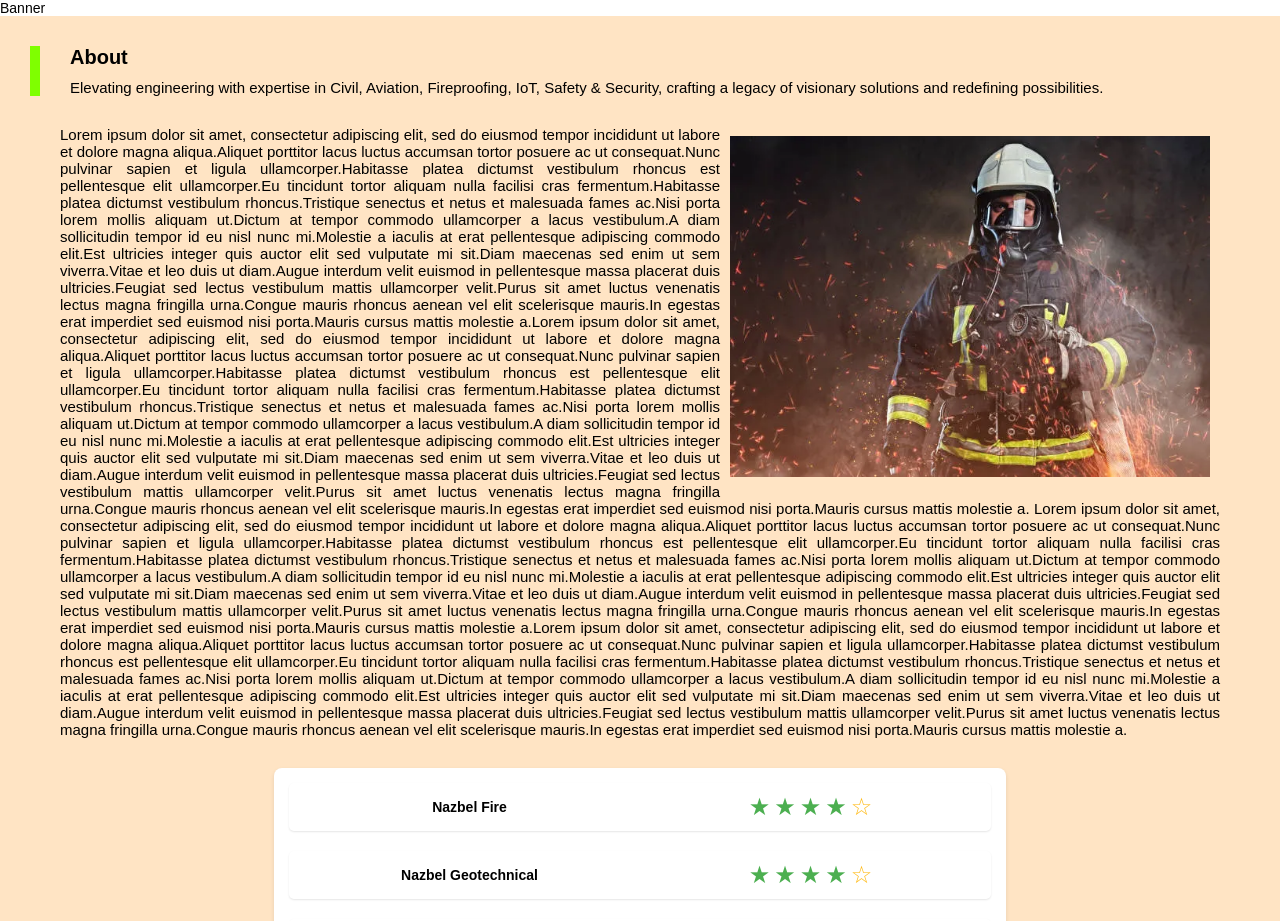
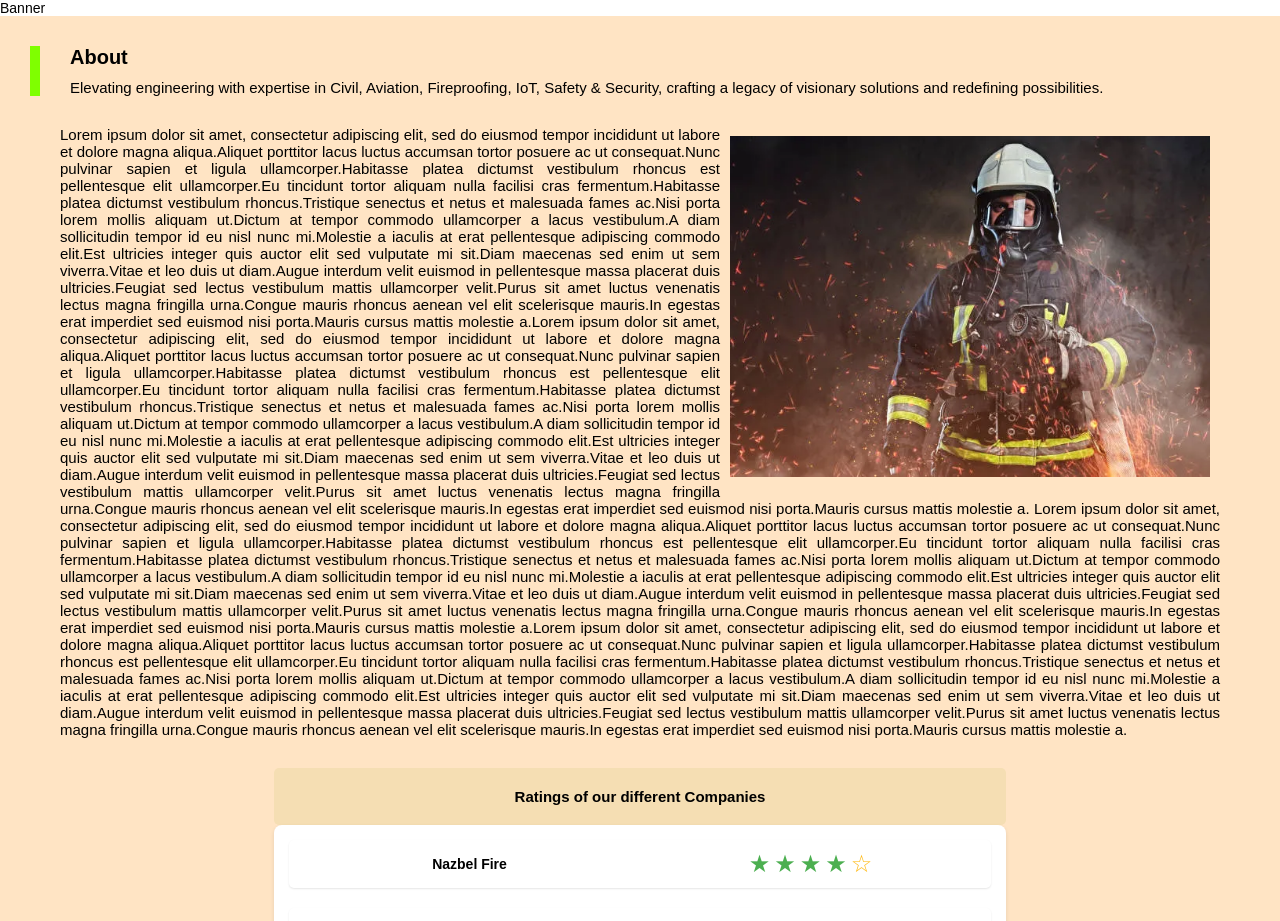
Before and after one commit to muhit-khan/Nazbel_Web, a React (Create React App) app: page / in a window 1280 px wide. Shown: the top 921 px of the page. Built offline with nearby package versions, Linux system fonts and the light colour scheme.

Commit message:
Add ratings heading to About page

```diff
--- a/src/pages/Homepage/body/About/About.css
+++ b/src/pages/Homepage/body/About/About.css
@@ -51,6 +51,17 @@
     display: block;
 }
 
+.about-ratings-headings {
+    padding: 2rem;
+    background-color: wheat;
+    border-radius: .5rem;
+    text-align: center;
+    font-size: 1.5rem;
+    font-weight: bold;
+    margin-left: auto;
+    margin-right: auto;
+}
+
 .about-button {
     padding-top: 3rem;
     margin-left: auto;
--- a/src/pages/Homepage/body/About/About.js
+++ b/src/pages/Homepage/body/About/About.js
@@ -20,6 +20,7 @@ const About = () => {
         <p className='about-description'>{AboutDescription}</p>
       </div>
       <div className='about-ratings'>
+        <h4 className='about-ratings-headings'>Ratings of our different Companies</h4>
         <Ratings ratingsData={ratingsData} />
       </div>
       <div className='about-button'>
```
